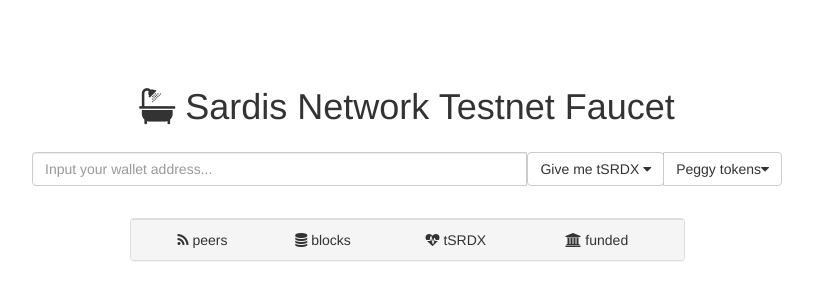
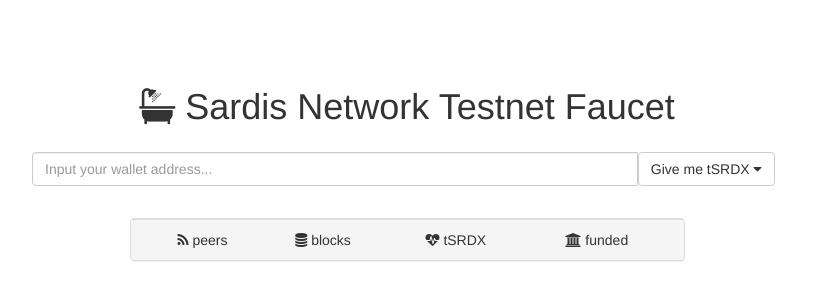
Before and after one commit to sardisnetwork/faucet, a plain HTML site: page index.html in a window 1280 px wide. Shown: the part 226-526 px from the top of the page, without its empty margins (233-1046 px from the left). Drawn offline with nearby package versions, Linux system fonts and the light colour scheme.

Commit message:
Update index.html

```diff
--- a/index.html
+++ b/index.html
@@ -58,7 +58,7 @@
 								</ul>
 							</span>
 							<span class="input-group-btn">
-								<button class="btn btn-default dropdown-toggle" type="button" data-toggle="dropdown" aria-haspopup="true" aria-expanded="false">Peggy tokens<i class="fa fa-caret-down" aria-hidden="true"></i></button>
+								<button class="btn btn-default dropdown-toggle" type="button" data-toggle="dropdown" aria-haspopup="true" aria-expanded="false" style="display:none">Peggy tokens<i class="fa fa-caret-down" aria-hidden="true"></i></button>
 								<ul class="dropdown-menu dropdown-menu-right">
 									<li><a style="text-align: center;" onclick="symbol=&#34;BTC&#34;; grecaptcha.execute()">0.1 BTC</a></li>
 									<li><a style="text-align: center;" onclick="symbol=&#34;ETH&#34;; grecaptcha.execute()">0.1 ETH</a></li>
```
